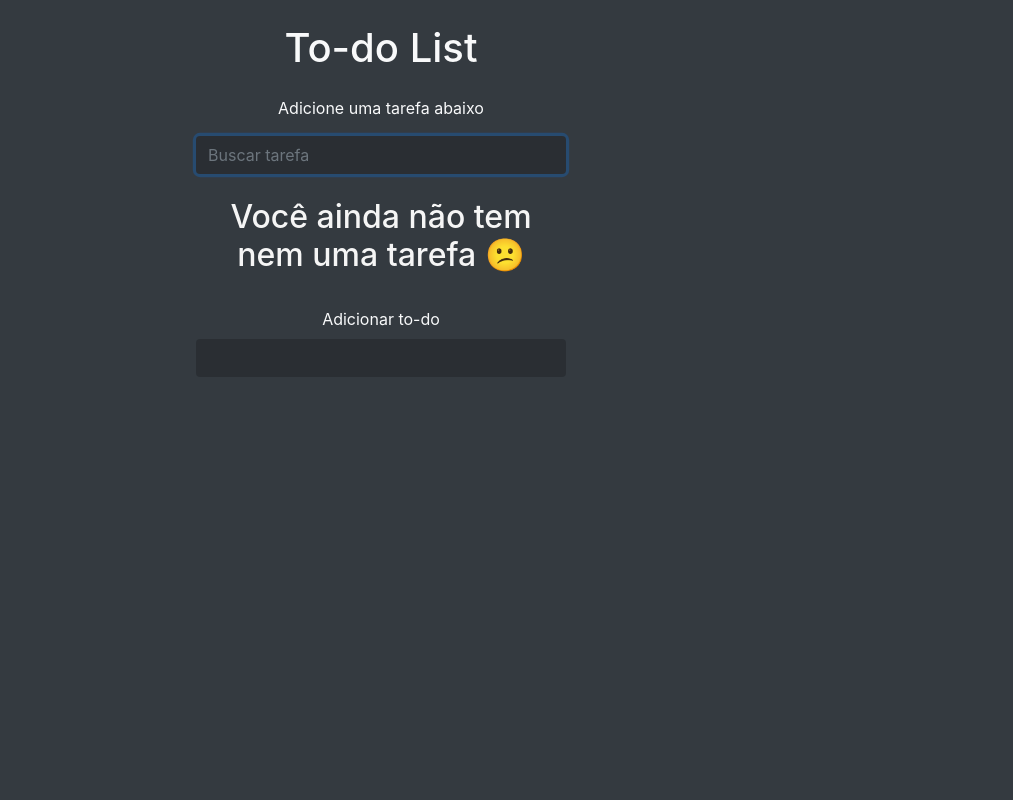
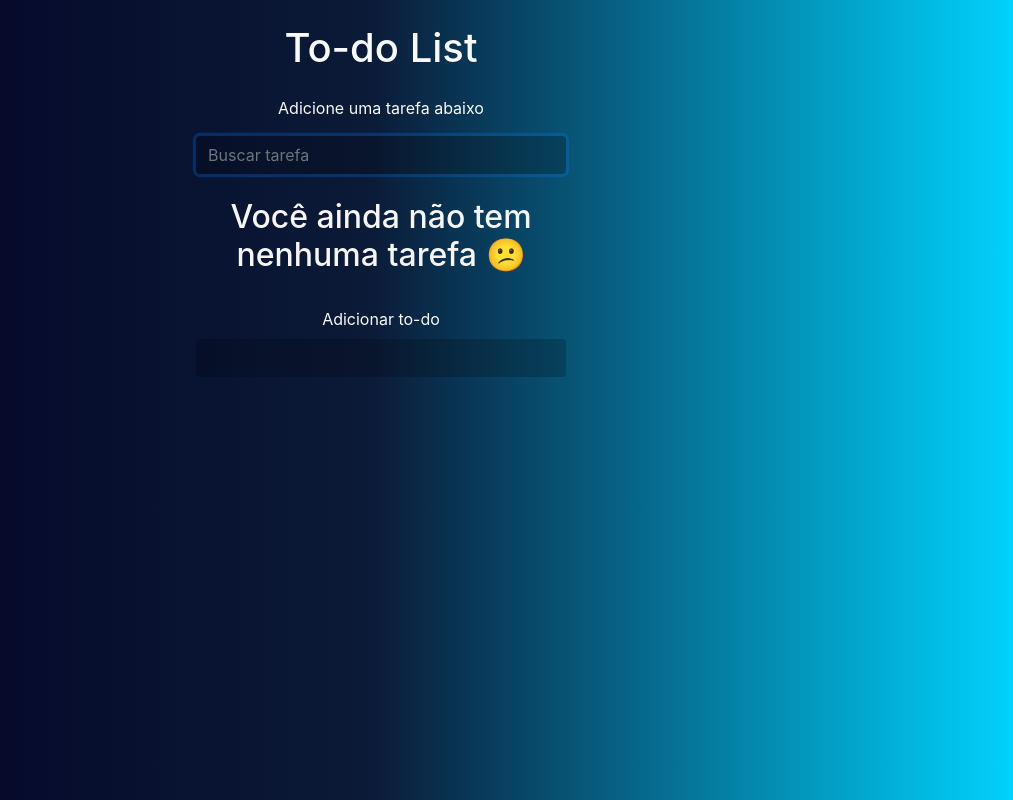
Before and after one commit to PatrickTav/list-todo, a plain HTML site: page index.html in a window 1280 px wide. Shown: the whole page, without its empty margins (259-1272 px from the left). Drawn offline with nearby package versions, Linux system fonts and the light colour scheme.

Commit message:
master: modificando cor do body

```diff
--- a/index.html
+++ b/index.html
@@ -18,7 +18,7 @@
     <title>To-do List | CJRM</title>
 
   </head>
-  <body class="bg-dark">
+  <body>
     <div class="container">
       <header class="text-center text-light my-4">
         <h1 class="mb-4">To-do List</h1>
@@ -35,7 +35,7 @@
         </form>
       </header>
 
-      <h2 class="warning">Você ainda não tem nem uma tarefa <span>&#128533</span></h2>
+      <h2 class="warning">Você ainda não tem nenhuma tarefa <span>&#128533</span></h2>
 
       <ul class="todos-container list-group mx-auto text-light"></ul>
 
--- a/style.css
+++ b/style.css
@@ -1,7 +1,10 @@
 .container {
   max-width: 400px;
 }
+body{
+  background: linear-gradient(90deg, rgba(2,0,36,1) 0%, rgba(11,26,55,1) 49%, rgba(0,212,255,1) 100%);
 
+}
 input[type=text],
 input[type=text]:focus {
   color: #fff;
@@ -11,7 +14,7 @@ input[type=text]:focus {
 }
 
 .todos-container li {
-  background: #484E53;
+  background: #212575;
   list-style: none;
 }
 
```
